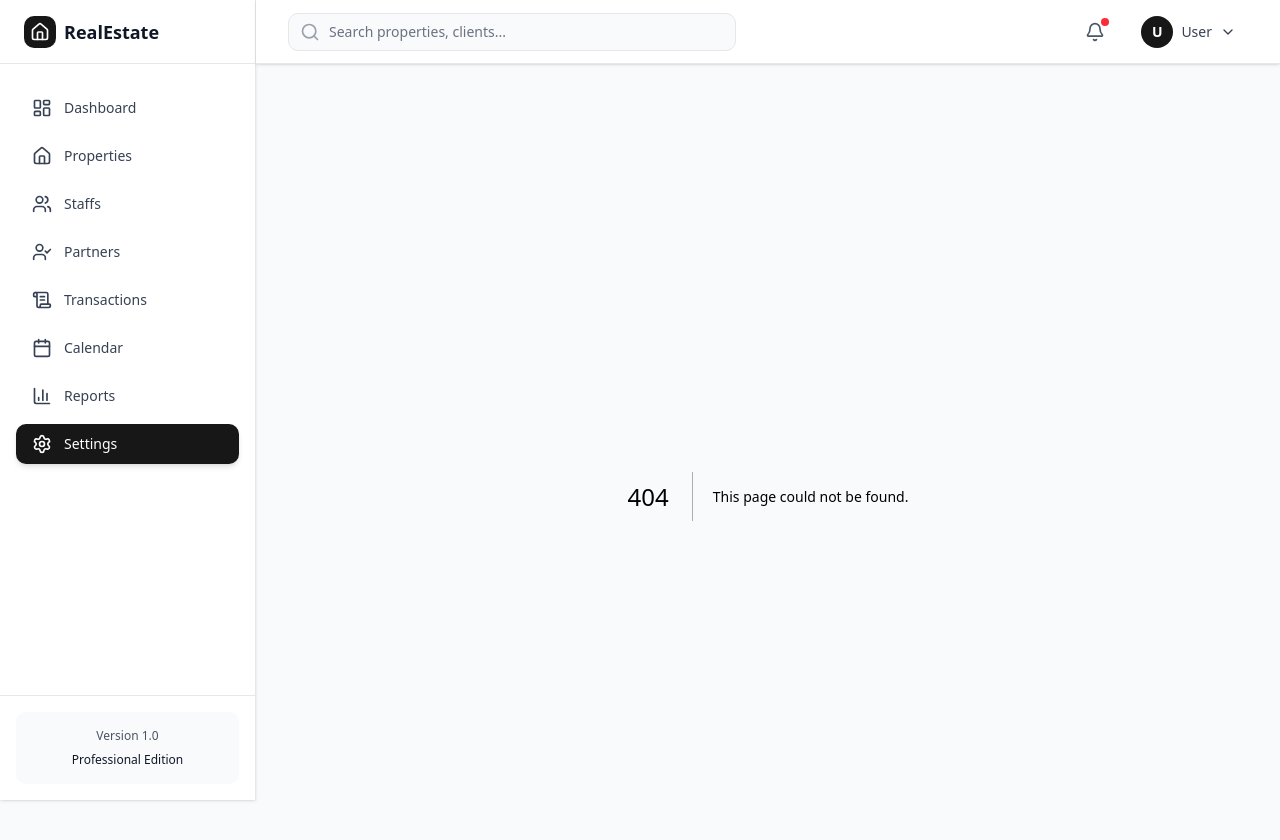
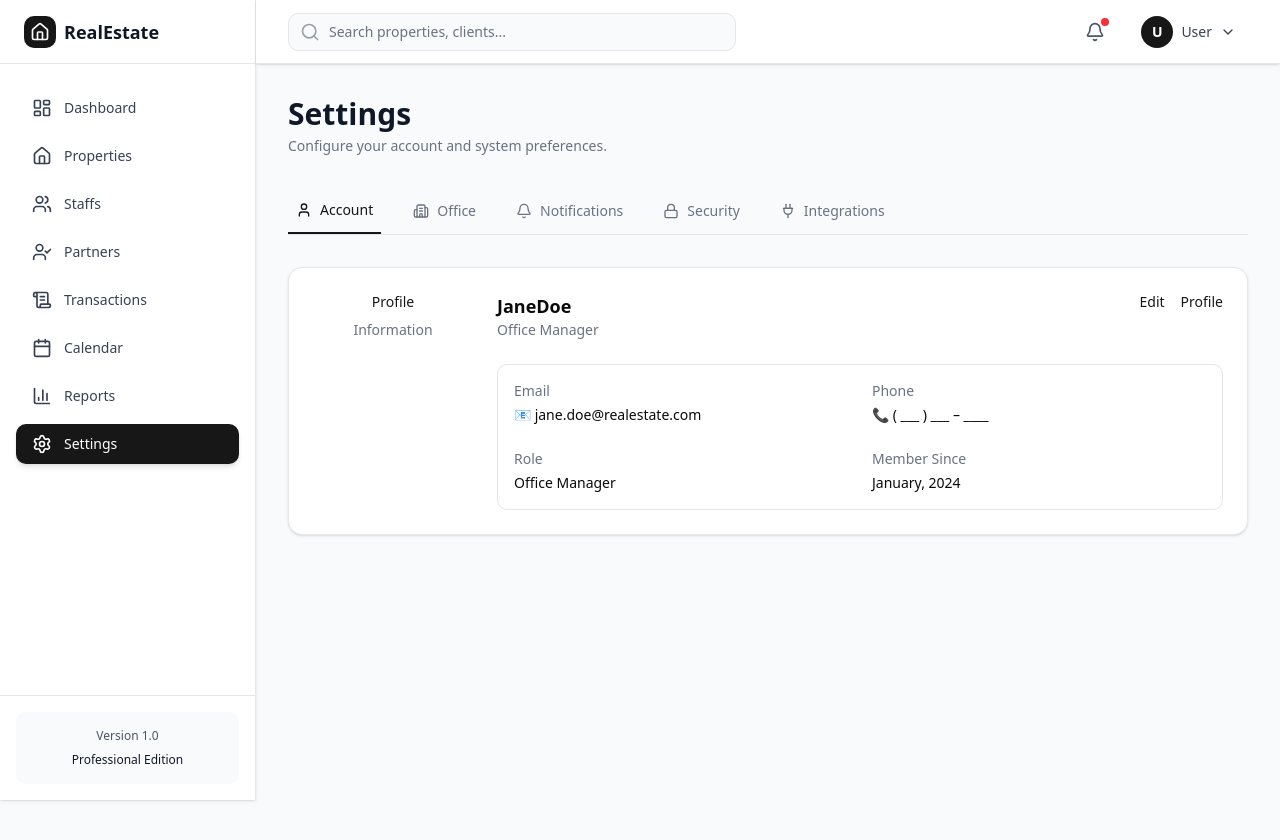
Before and after one commit to VidIsWandering/real-estate-office-management, a Next.js app in the folder frontend/: page /settings in a window 1280 px wide. Before the commit this address had no page. Shown: the top 840 px of the page. Built offline with nearby package versions, Linux system fonts and the light colour scheme.

Commit message:
feat: add Setting Page

```diff
--- /dev/null
+++ b/frontend/src/app/settings/page.tsx
@@ -0,0 +1,30 @@
+"use client";
+
+import { useState } from "react";
+
+import { SettingsHeader } from "@/components/settings/SettingsHeader";
+import { SettingsTabs } from "@/components/settings/SettingsTabs";
+
+import { AccountTab } from "@/components/settings/AccountTab";
+import { OfficeTab } from "@/components/settings/OfficeTab";
+import { NotificationsTab } from "@/components/settings/NotificationsTab";
+import { SecurityTab } from "@/components/settings/SecurityTab";
+import { IntegrationsTab } from "@/components/settings/IntegrationsTab";
+
+export default function SettingsPage() {
+  const [tab, setTab] =
+    useState<"account" | "office" | "notifications" | "security" | "integrations">("account");
+
+  return (
+    <div className="space-y-8">
+      <SettingsHeader />
+      <SettingsTabs activeTab={tab} onChange={setTab} />
+
+      {tab === "account" && <AccountTab />}
+      {tab === "office" && <OfficeTab />}
+      {tab === "notifications" && <NotificationsTab />}
+      {tab === "security" && <SecurityTab />}
+      {tab === "integrations" && <IntegrationsTab />}
+    </div>
+  );
+}
--- /dev/null
+++ b/frontend/src/components/settings/AccountTab.tsx
@@ -0,0 +1,57 @@
+"use client";
+
+export function AccountTab() {
+  return (
+    <div className="bg-white border border-gray-200 rounded-xl shadow-sm p-6">
+      <div className="flex items-start gap-6">
+
+        {/* LEFT SIDE MENU */}
+        <div className="flex flex-col gap-2 w-40">
+          <button className="text-sm font-medium text-primary">Profile</button>
+          <button className="text-sm text-gray-500 hover:text-gray-700">Information</button>
+        </div>
+
+        {/* RIGHT CONTENT */}
+        <div className="flex-1 space-y-6">
+
+          {/* HEADER */}
+          <div className="flex justify-between items-start">
+            <div>
+              <h2 className="text-lg font-semibold">JaneDoe</h2>
+              <p className="text-sm text-gray-500">Office Manager</p>
+            </div>
+
+            <div className="flex gap-4 text-sm text-primary cursor-pointer">
+              <button>Edit</button>
+              <button>Profile</button>
+            </div>
+          </div>
+
+          {/* DETAILS CARD */}
+          <div className="border rounded-lg p-4 grid grid-cols-2 gap-6 text-sm">
+            <div>
+              <p className="text-gray-500 mb-1">Email</p>
+              <p>📧 jane.doe@realestate.com</p>
+            </div>
+
+            <div>
+              <p className="text-gray-500 mb-1">Phone</p>
+              <p>📞 ( ___ ) ___ – ____</p>
+            </div>
+
+            <div>
+              <p className="text-gray-500 mb-1">Role</p>
+              <p>Office Manager</p>
+            </div>
+
+            <div>
+              <p className="text-gray-500 mb-1">Member Since</p>
+              <p>January, 2024</p>
+            </div>
+          </div>
+
+        </div>
+      </div>
+    </div>
+  );
+}
--- /dev/null
+++ b/frontend/src/components/settings/IntegrationsTab.tsx
@@ -0,0 +1,26 @@
+"use client";
+
+export function IntegrationsTab() {
+  return (
+    <div className="bg-white border border-gray-200 rounded-xl shadow-sm p-6 space-y-6">
+      <h2 className="text-xl font-semibold">Integrations</h2>
+
+      <ul className="space-y-4 text-sm">
+        <li className="flex justify-between">
+          <span>Google Calendar</span>
+          <button className="text-primary">Connect</button>
+        </li>
+
+        <li className="flex justify-between">
+          <span>Slack Notifications</span>
+          <button className="text-primary">Connect</button>
+        </li>
+
+        <li className="flex justify-between">
+          <span>Zoom Meetings</span>
+          <button className="text-primary">Connect</button>
+        </li>
+      </ul>
+    </div>
+  );
+}
--- /dev/null
+++ b/frontend/src/components/settings/NotificationsTab.tsx
@@ -0,0 +1,26 @@
+"use client";
+
+export function NotificationsTab() {
+  return (
+    <div className="bg-white border border-gray-200 rounded-xl shadow-sm p-6 space-y-4">
+      <h2 className="text-xl font-semibold">Notification Preferences</h2>
+
+      <div className="space-y-4 text-sm">
+        <label className="flex items-center gap-3">
+          <input type="checkbox" defaultChecked className="h-4 w-4" />
+          Email notifications
+        </label>
+
+        <label className="flex items-center gap-3">
+          <input type="checkbox" className="h-4 w-4" />
+          SMS notifications
+        </label>
+
+        <label className="flex items-center gap-3">
+          <input type="checkbox" defaultChecked className="h-4 w-4" />
+          App push notifications
+        </label>
+      </div>
+    </div>
+  );
+}
--- /dev/null
+++ b/frontend/src/components/settings/OfficeTab.tsx
@@ -0,0 +1,31 @@
+"use client";
+
+export function OfficeTab() {
+  return (
+    <div className="bg-white border border-gray-200 rounded-xl shadow-sm p-6 space-y-6">
+      <h2 className="text-xl font-semibold">Office Information</h2>
+
+      <div className="grid grid-cols-2 gap-6 text-sm">
+        <div>
+          <p className="text-gray-500 mb-1">Office Name</p>
+          <p>RealEstate HQ</p>
+        </div>
+
+        <div>
+          <p className="text-gray-500 mb-1">Region</p>
+          <p>Downtown District</p>
+        </div>
+
+        <div>
+          <p className="text-gray-500 mb-1">Phone</p>
+          <p>📞 (555) 123-4567</p>
+        </div>
+
+        <div>
+          <p className="text-gray-500 mb-1">Address</p>
+          <p>100 Market St, City Center</p>
+        </div>
+      </div>
+    </div>
+  );
+}
--- /dev/null
+++ b/frontend/src/components/settings/SecurityTab.tsx
@@ -0,0 +1,21 @@
+"use client";
+
+export function SecurityTab() {
+  return (
+    <div className="bg-white border border-gray-200 rounded-xl shadow-sm p-6 space-y-6">
+      <h2 className="text-xl font-semibold">Security Settings</h2>
+
+      <div className="space-y-4 text-sm">
+        <div>
+          <p className="font-medium">Change Password</p>
+          <button className="mt-1 text-primary">Update Password</button>
+        </div>
+
+        <div>
+          <p className="font-medium">Two-Factor Authentication</p>
+          <button className="mt-1 text-primary">Enable 2FA</button>
+        </div>
+      </div>
+    </div>
+  );
+}
--- /dev/null
+++ b/frontend/src/components/settings/SettingsHeader.tsx
@@ -0,0 +1,12 @@
+"use client";
+
+export function SettingsHeader() {
+  return (
+    <div>
+      <h1 className="text-3xl font-bold text-gray-900">Settings</h1>
+      <p className="text-gray-500 mt-1 text-sm max-w-xl">
+        Configure your account and system preferences.
+      </p>
+    </div>
+  );
+}
--- /dev/null
+++ b/frontend/src/components/settings/SettingsTabs.tsx
@@ -0,0 +1,41 @@
+"use client";
+
+import { User, Bell, Lock, Building2, Plug2 } from "lucide-react";
+
+type TabKey = "account" | "office" | "notifications" | "security" | "integrations";
+
+interface Props {
+  activeTab: TabKey;
+  onChange: (tab: TabKey) => void;
+}
+
+export function SettingsTabs({ activeTab, onChange }: Props) {
+  const tabs = [
+    { key: "account", label: "Account", icon: <User className="w-4 h-4" /> },
+    { key: "office", label: "Office", icon: <Building2 className="w-4 h-4" /> },
+    { key: "notifications", label: "Notifications", icon: <Bell className="w-4 h-4" /> },
+    { key: "security", label: "Security", icon: <Lock className="w-4 h-4" /> },
+    { key: "integrations", label: "Integrations", icon: <Plug2 className="w-4 h-4" /> },
+  ];
+
+  return (
+    <div className="border-b">
+      <div className="flex gap-6">
+        {tabs.map((t) => (
+          <button
+            key={t.key}
+            onClick={() => onChange(t.key as TabKey)}
+            className={`flex items-center gap-2 px-2 py-3 text-sm font-medium transition-all
+              ${activeTab === t.key
+              ? "text-primary border-b-2 border-primary"
+              : "text-gray-500 hover:text-gray-700"
+            }`}
+          >
+            {t.icon}
+            {t.label}
+          </button>
+        ))}
+      </div>
+    </div>
+  );
+}
```
